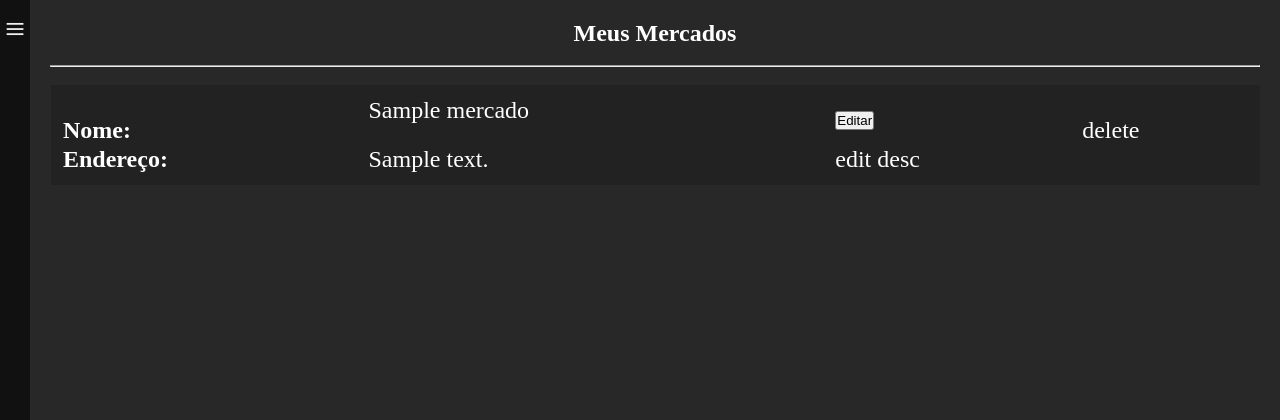
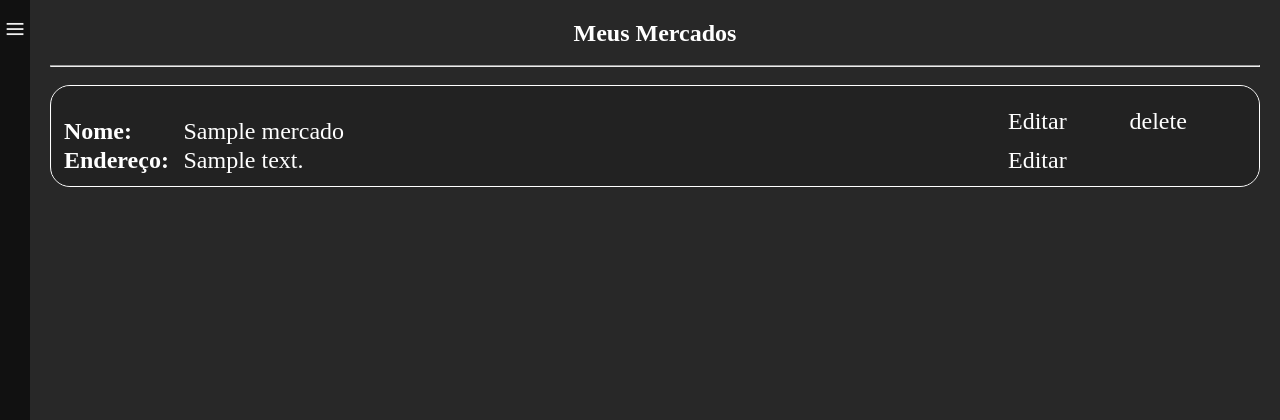
Before and after one commit to rapharpf/PIT, a PHP site: page /meus_mercados.php in a window 1280 px wide. Shown: the top 420 px of the page. Run offline with PHP 8.4, Linux system fonts and the light colour scheme; tables that the repository leaves empty or names only in its code hold one stand-in row (values such as "Sample post").

Commit message:
meus mercados pronto

```diff
--- a/control.php
+++ b/control.php
@@ -15,22 +15,23 @@ class Listar{
     function listar_print(){
         print_r("
 
-            <form method='POST' action='meus_mercados.php'>
+            <form id=".$this->id." method='POST' action='meus_mercados.php'>
                 <table class='tabela_meus_mercados'>
                     <tbody>
                         <tr>
-                            <th style='padding-top:20px'>Nome:</th>
+                            <th class='th'>Nome:</th>
                             <td class='id_db'><input type='text' name='lbl_id' value=".$this->id."></input></td>
                             <td class='finput_edit_nome'><input class='input_edit_nome' type='text' name='input_edit_nome' placeholder=".$this->nome_mkt." value=".$this->nome_mkt."></input></td>
                             <td class='lbl_nome_mercado' name='lbl_nome_mercado'>".$this->nome_mkt."</td>
-                            <td class='fbtn_edit_nome'><input class='btn_edit_nome' type='button' name='btn_edit_nome' value='Editar'></input></input><input class='btn_submit_nome' type='submit' name='btn_submit_nome' value='Gravar'></td>
-                            <td class='btn_del_mercado' style='padding:20px 0 0 0px'>delete</td>
+                            <td class='btn_edit_nome'>Editar</td>
+                            <td class='fdel'><input class='s_del' type='text' name='s_del' value=".$this->id."></input></td>
+                            <td class='btn_del_mercado'>delete</td>
                         </tr>
                         <tr>
                             <th>Endereço:</th>
                             <td class ='input_edit_desc_mercado'><input type='text' name='input_edit_desc_mercado' placeholder=".$this->desc_mkt." value=".$this->desc_mkt."></input></td>
                             <td class='lbl_desc_mercado'>".$this->desc_mkt."</td>
-                            <td class='btn_edit_desc'>edit desc</td>
+                            <td class='btn_edit_desc'>Editar</td>
                         </tr>
                     </tbody>
                 </table>
--- a/meus_mercados.php
+++ b/meus_mercados.php
@@ -5,7 +5,22 @@
         $input_edit_nome = $_POST["input_edit_nome"];
         $id = $_POST["lbl_id"];
         $sql = "UPDATE `marketdb`.`cadastro_mercados` SET `nome_mercado` = '$input_edit_nome' WHERE (`id` = '$id');";
-        // UPDATE `marketdb`.`cadastro_mercados` SET `nome_mercado` = 'testo' WHERE (`id` = '7');
+        $conexao->query($sql);
+    }
+
+    if(isset($_POST["input_edit_desc_mercado"])) {
+        include_once "config.php";
+        $input_edit_desc_mercado = $_POST["input_edit_desc_mercado"];
+        $id = $_POST["lbl_id"];
+        $sql = "UPDATE `marketdb`.`cadastro_mercados` SET `desc_mercado` = '$input_edit_desc_mercado' WHERE (`id` = '$id');";
+        $conexao->query($sql);
+    }
+
+    if(isset($_POST["s_del"])) {
+        include_once "config.php";
+        $s_del = $_POST["s_del"];
+        $id = $_POST["lbl_id"];
+        $sql = "DELETE FROM `marketdb`.`cadastro_mercados` WHERE (`id` = '$id');";
         $conexao->query($sql);
     }
 ?>
--- a/script.js
+++ b/script.js
@@ -40,60 +40,26 @@ let btn_submit_nome = document.querySelectorAll(".btn_submit_nome");
 
 
 
-let mode_nome = false;
 btn_edit_nome.forEach((item, index)=>{
     item.addEventListener("click",(t)=>{
-        //t.preventDefault();
-        if (mode_nome == false){
+        form_id = index + 1;
+        form_id = form_id.toString();
+        let form = document.getElementById(form_id);
+        if (btn_edit_nome[index].innerHTML == "Editar"){
             lbl_nome_mercado[index].style.display = "none";
             finput_edit_nome[index].style.display = "block";
-            //mode_nome = true;
-            btn_edit_nome[index].style.display = "none";
-            btn_submit_nome[index].style.display = "block";
-            //console.log(mode_nome);
+            btn_edit_nome[index].innerHTML = "Salvar";
         }else {
-            //lbl_nome_mercado[index].innerHTML = input_edit_nome[index].firstElementChild.value;
-            //lbl_nome_mercado[index].style.display = "block";
-            //input_edit_nome[index].style.display = "none";
-            //mode_nome = false;
-            //console.log(mode_nome);
-            console.log("Não funcionou");
+            console.log(input_edit_nome[index].value);
+            lbl_nome_mercado[index].innerHTML = input_edit_nome[index].value;
+            lbl_nome_mercado[index].style.display = "block";
+            finput_edit_nome[index].style.display = "none";
+            btn_edit_nome[index].innerHTML = "Editar";
+            form.submit();
         }
 
     });
 });
-
-/*function submit(item, index){
-    item.addEventListener("click",(t)=>{
-        console.log("submit mode");
-        console.log(input_edit_nome[index].value)
-        lbl_nome_mercado[index].innerHTML = input_edit_nome[index].value;
-        lbl_nome_mercado[index].style.display = "block";
-        finput_edit_nome[index].style.display = "none";
-        btn_edit_nome[index].style.display = "block";
-        btn_submit_nome[index].style.display = "none";
-        console.log("fim");
-    })
-}
-
-*/
-
-
-btn_submit_nome.forEach((item, index)=>{
-    item.addEventListener("click",(t)=>{
-        //t.preventDefault();
-        console.log("modo submit");
-        console.log(input_edit_nome[index].value);
-        lbl_nome_mercado[index].innerHTML = input_edit_nome[index].value;
-        lbl_nome_mercado[index].style.display = "block";
-        finput_edit_nome[index].style.display = "none";
-        btn_edit_nome[index].style.display = "block";
-        btn_submit_nome[index].style.display = "none";
-        }
-    )
-});
-
-
 
 
 
@@ -103,24 +69,41 @@ let lbl_desc_mercado = document.querySelectorAll(".lbl_desc_mercado");
 let input_edit_desc_mercado = document.querySelectorAll(".input_edit_desc_mercado");
 
 
-let mode_desc = false;
+
+
 btn_edit_desc.forEach((item,index)=>{
     item.addEventListener("click",(t)=>{
+        form_id = index + 1;
+        form_id = form_id.toString();
+        let form = document.getElementById(form_id);
         //t.preventDefault();
-        if (mode_desc == false){
+        if (btn_edit_desc[index].innerHTML == "Editar"){
             lbl_desc_mercado[index].style.display = "none";
             input_edit_desc_mercado[index].style.display = "block";
-            mode_desc = true;
-            btn_edit_desc[index].innerHTML = "gravar"
-            console.log(mode_desc);
+            btn_edit_desc[index].innerHTML = "Salvar";
         }else {
             lbl_desc_mercado[index].innerHTML = input_edit_desc_mercado[index].firstElementChild.value;
             lbl_desc_mercado[index].style.display = "block";
             input_edit_desc_mercado[index].style.display = "none";
-            mode_desc = false;
-            btn_edit_desc[index].innerHTML = "edit desc"
-            console.log(mode_desc);
+            btn_edit_desc[index].innerHTML = "Editar";
+            form.submit();
         }
 
     });
 });
+
+
+// Função para deletar entrada mercado
+
+let btn_del_mercado = document.querySelectorAll(".btn_del_mercado");
+
+btn_del_mercado.forEach((item,index)=>{
+    item.addEventListener("click",(t)=>{
+        let s_del = document.querySelectorAll(".s_del")[index].value;
+        form_id = s_del.toString();
+        let form = document.getElementById(form_id);
+        console.log(index);
+        console.log(form);
+        form.submit();
+    });
+});
--- a/style.css
+++ b/style.css
@@ -76,6 +76,9 @@ body {
    height: 100%;
    padding-left: 1px;
    overflow: auto;
+   border-style: solid;
+   border-radius: 20px 20px 20px 20px;
+   border-width: 1px;
 }
 
 .tabela_meus_mercados {
@@ -89,18 +92,30 @@ body {
    border-style: none;
 }
 
+.th{
+   width: 10%;
+   padding-top:20px;
+}
+
 /*  nome mercado */
 .id_db {
    display: none;
 }
 .lbl_nome_mercado {
+   padding-top: 20px;
    display: block;
 }
 
 .finput_edit_nome{
+   width: 15%;
    display: none;
    margin-top: 20px;
    font-size: 20px;
+}
+
+.btn_edit_nome{
+   width: 10%;
+   cursor: pointer;
 }
 
 .finput_edit_nome input{
@@ -112,16 +127,10 @@ body {
    display:block;
 }
 
-.btn_edit_nome{
-   display: block;
-
+.btn_del_mercado{
+   width: 10%;
+   cursor: pointer;
 }
-
-.btn_submit_nome{
-   display: none;
-
-}
-
 /*  descrição mercado */
 .input_edit_desc_mercado{
    display: none;
@@ -132,3 +141,11 @@ body {
 .input_edit_desc_mercado input{
    font-size:20px;
 }
+
+.btn_edit_desc{
+   cursor: pointer;
+}
+
+.f_del, .s_del{
+   display: none;
+}
```
